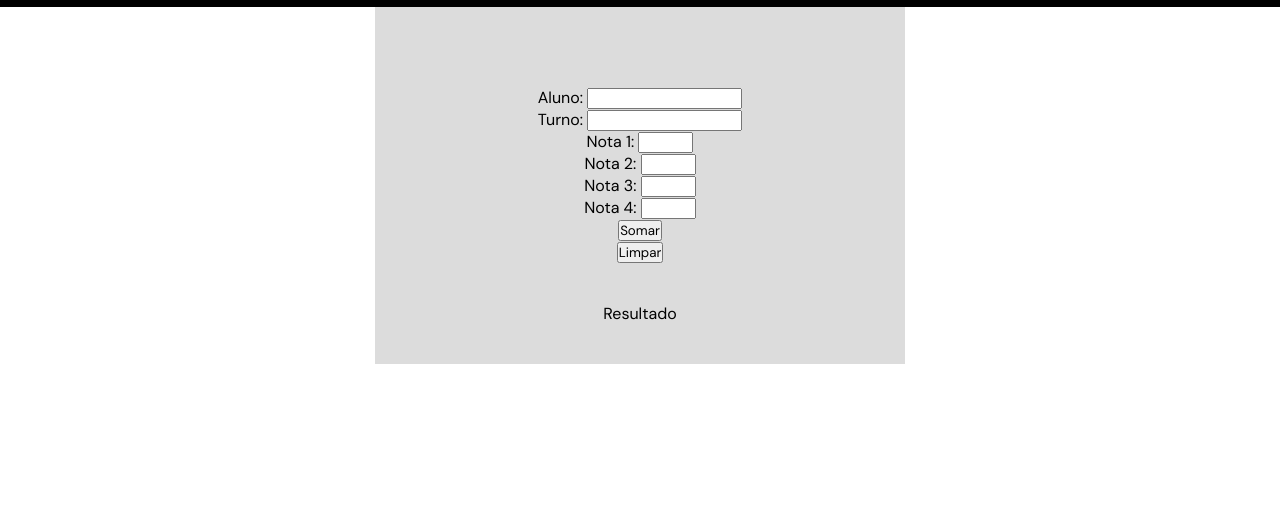
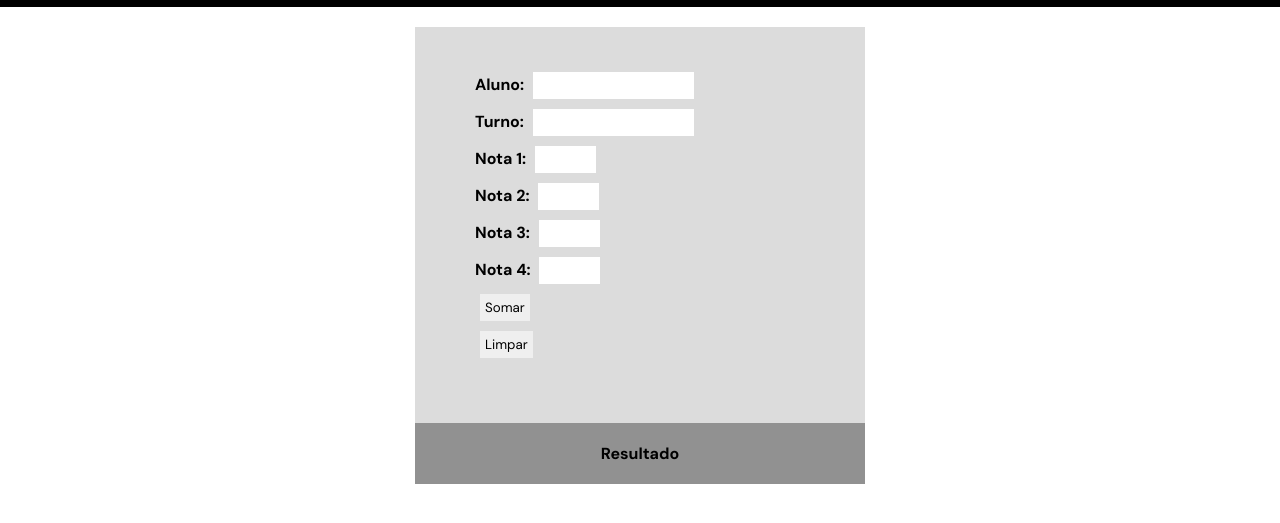
Before and after one commit to davixaviermota/javascript, a plain HTML site: page ex003/relembrando.html in a window 1280 px wide. Shown: the part 55-578 px from the top of the page. Drawn offline with Linux system fonts and the light colour scheme.

Commit message:
terminei de estilizar

```diff
--- a/ex003/style.css
+++ b/ex003/style.css
@@ -5,6 +5,7 @@
     font-family: 'DM Sans' , sans-serif;
     margin: 0;
     padding: 0;
+
 }
 header{
     background-color: rgb(0, 0, 0);
@@ -16,11 +17,31 @@ header{
 }
 main{
     text-align: center;
-    padding: 40px;
+
     background-color: rgba(0, 0, 0, 0.137);
     width: 450px;
     margin: auto;
 }
 .formu{
     padding: 40px;
+    margin: 20px;
+    text-align: left;
+    font-weight: bold;
+
 }
+input{
+    padding: 5px;
+    margin: 5px;
+    border: 0;
+}
+#res{
+    margin: auto;
+    background-color:rgba(0, 0, 0, 0.342) ;
+    width: 410px;
+    padding: 20px;
+    font-weight: bold;
+
+}
+#res:hover{
+    background-color: rgba(0, 0, 0, 0.158);
+}
```
